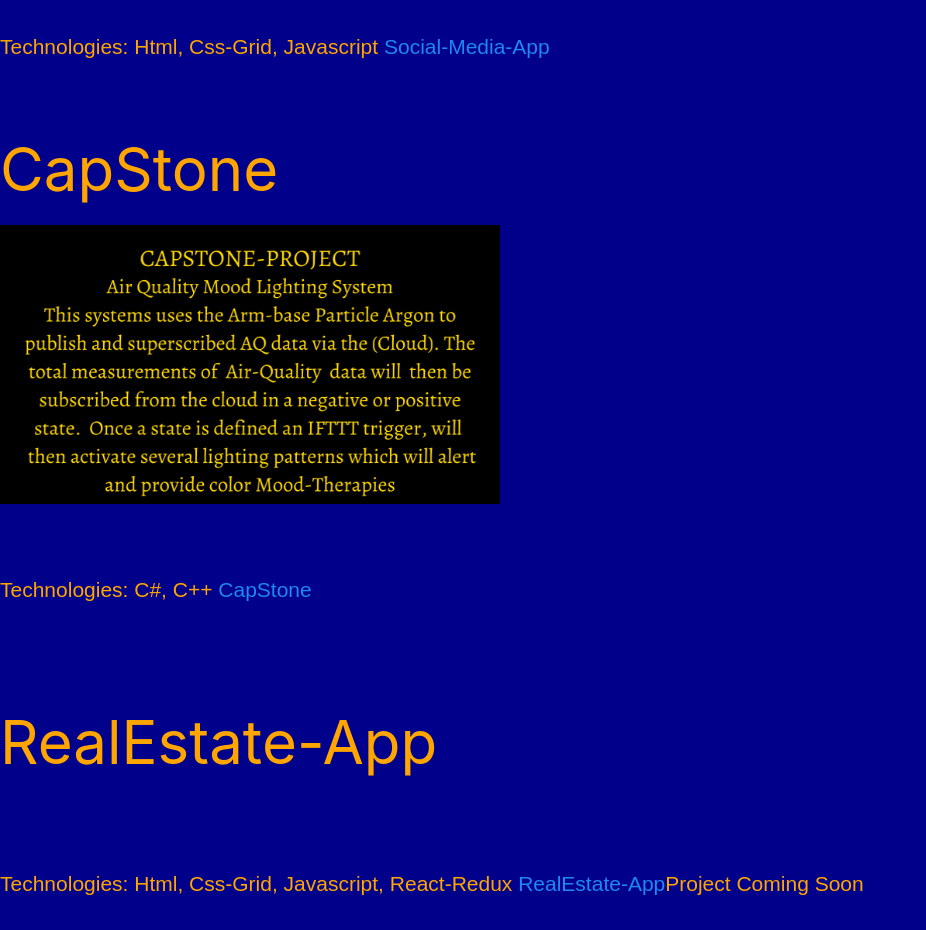
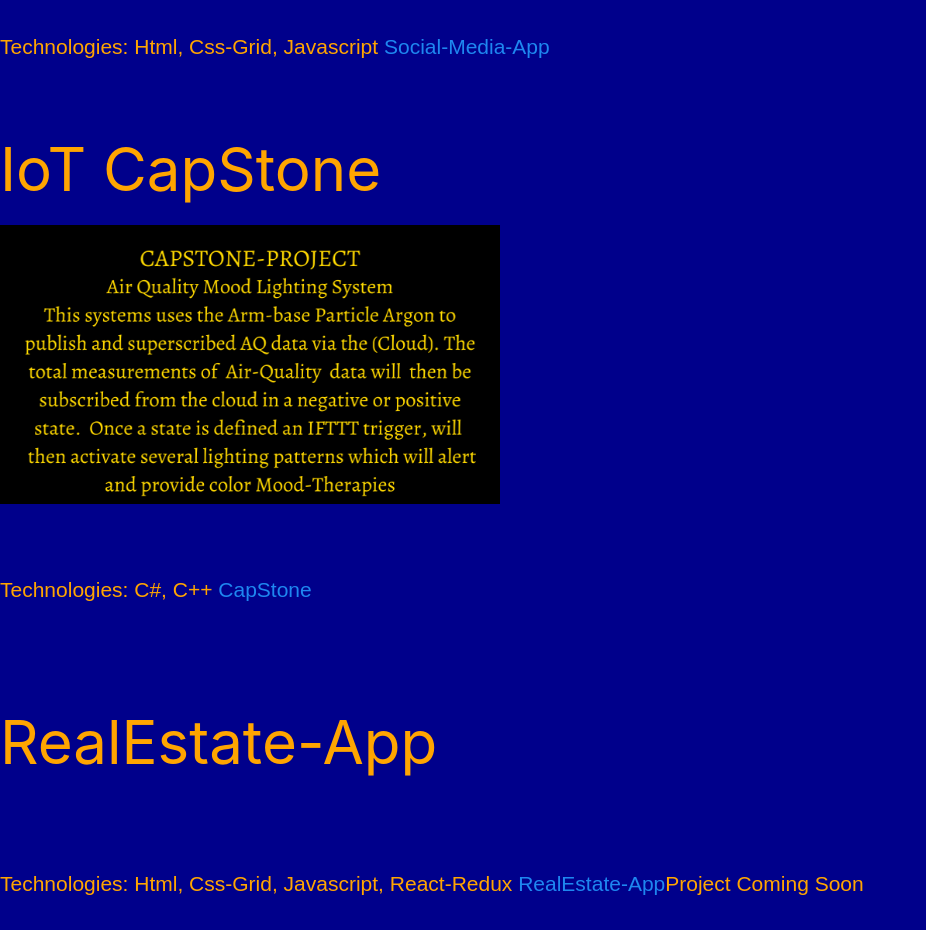
Before and after one commit to BrothersWhoCode/Portfolio, a plain HTML site: page Dad-Port-gsap/index.html in a window 1280 px wide. Shown: the part 3760-4690 px from the top of the page, without its empty margins (0-926 px from the left). Drawn offline with nearby package versions, Linux system fonts and the light colour scheme.

Commit message:
Iot CapStone

```diff
--- a/Dad-Port-gsap/index.html
+++ b/Dad-Port-gsap/index.html
@@ -72,7 +72,7 @@
 </section>
 
 <section class="CapStone">
-  <h1 class="Cap">CapStone</h1>
+  <h1 class="Cap">IoT CapStone</h1>
 <img src="Capstone.png">
 <p class="Cp">Technologies: C#, C++  <a href="https://www.youtube.com/watch?v=CboOWO3uhCk&t=24s">CapStone</a></p>
 </section>
```
